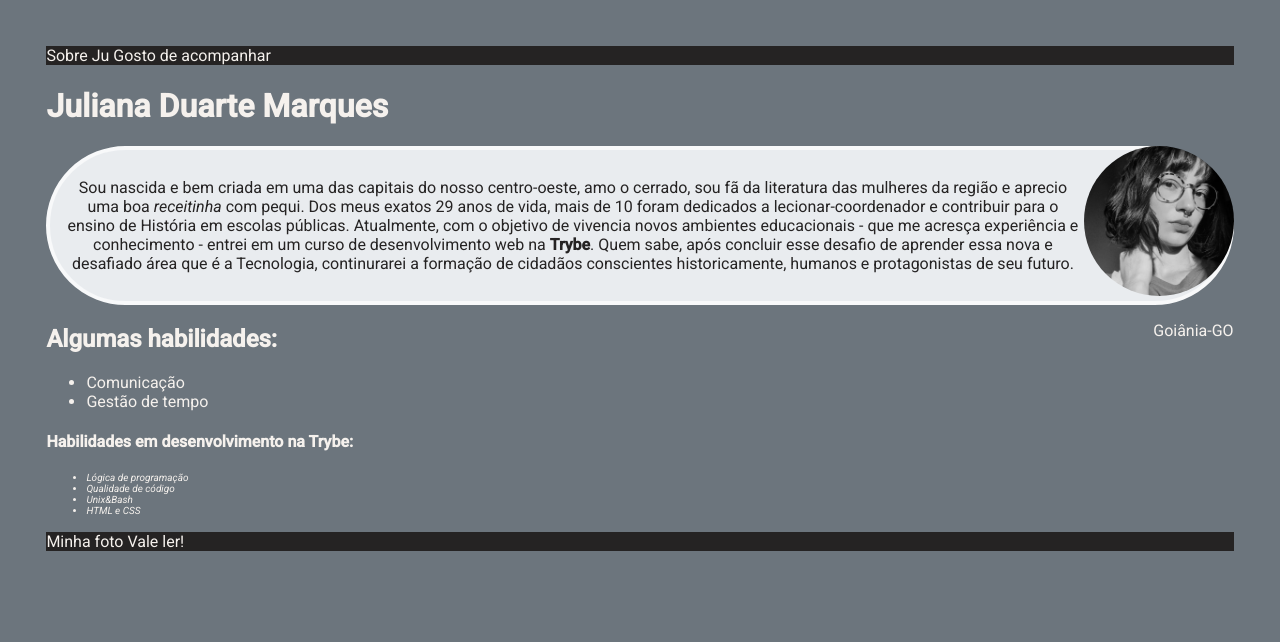
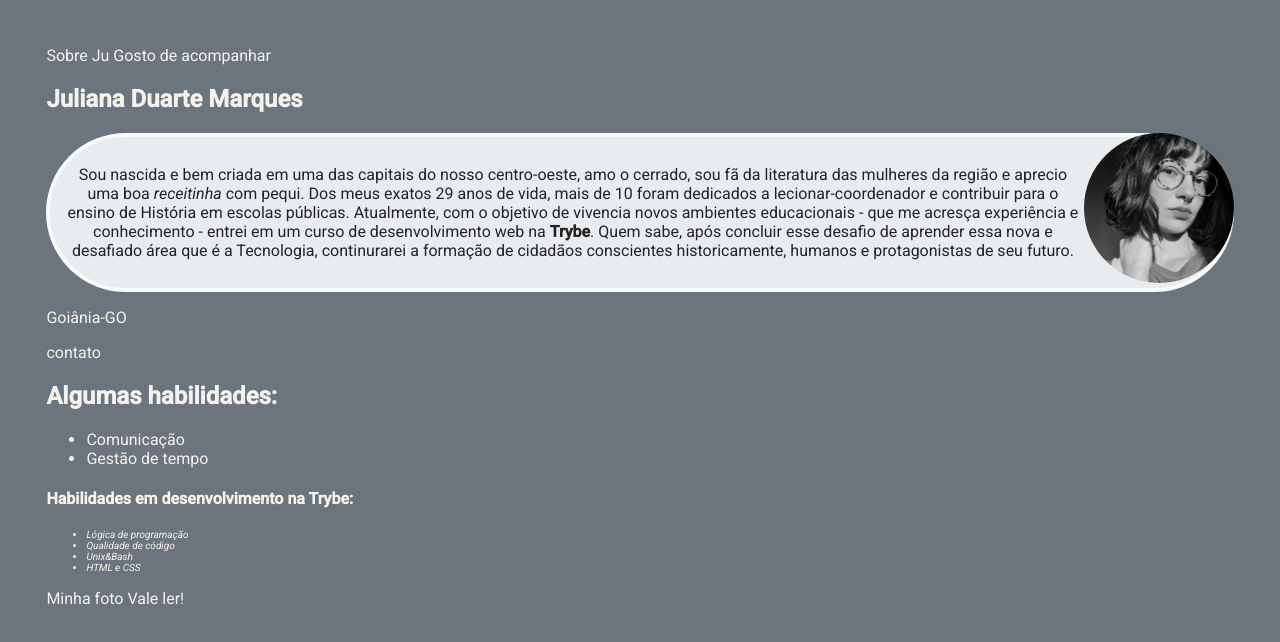
Before and after one commit to marquesdjuliana/marquesdjuliana.github.io, a plain HTML site: page index.html in a window 1280 px wide. Drawn offline with Linux system fonts and the light colour scheme.

Commit message:
atualizando html semantico 01

```diff
--- a/index.html
+++ b/index.html
@@ -12,27 +12,27 @@
 </head>
 
 <body>
-<header class="header-container">
-<nav></nav>
+
+  <header class="header-container">
+<nav>
   <a href="#sobre-ju">Sobre Ju</a>
   <a href="https://blog.betrybe.com/page/2/" target="_blank">Gosto de acompanhar</a>
 </nav>
 </header>
 
-  <div class="jdm"><h1>Juliana Duarte Marques</h1></div>
+  <article>
+    <h1>Juliana Duarte Marques</h1></div>
+      <img src="I.jpg" alt="Essa sou e uma clássica camiseta preta" width="150px" id="foto">
 
-    <div class="img">
-      <img src="I.jpg" alt="Essa sou e uma clássica camiseta preta" width="150px" id="foto">
-    </div>
-     <div class="descricao">
+     <section class="descricao">
       <p>Sou nascida e bem criada em uma das capitais do nosso centro-oeste, amo o cerrado, sou fã da literatura das mulheres da região e aprecio uma boa <em>receitinha</em> com pequi. Dos meus exatos 29 anos de vida, mais de 10 foram dedicados a lecionar-coordenador e contribuir para o ensino de História em escolas públicas. Atualmente, com o objetivo de vivencia novos ambientes educacionais - que me acresça experiência e conhecimento - entrei em um curso de desenvolvimento web na <strong>Trybe</strong>. Quem sabe, após concluir esse desafio de aprender essa nova e desafiado área que é a Tecnologia, continurarei a formação de cidadãos conscientes historicamente, humanos e protagonistas de seu futuro.  </p>
-     </div>
-     <div class="loc">
-      <p>Goiânia-GO
-     </div>
+     </section>
+     <p>Goiânia-GO
+  </article>
 
-  </div>
-
+    <section>
+       <p>contato</p>
+    </section>
 
   <h2>Algumas habilidades:</h2>
   <ul>
--- a/style.css
+++ b/style.css
@@ -15,7 +15,7 @@
     color: #252323;
     background-color: #E9ECEF;
     border: 4px solid #F8F9FA;
-    border-radius: 100px;
+    border-radius: 120px;
     padding: 1%;
 
   }
@@ -37,5 +37,5 @@
   }
 
   .footer-container, .header-container {
-    background-color: #252323;
+    padding:;
   }
```
